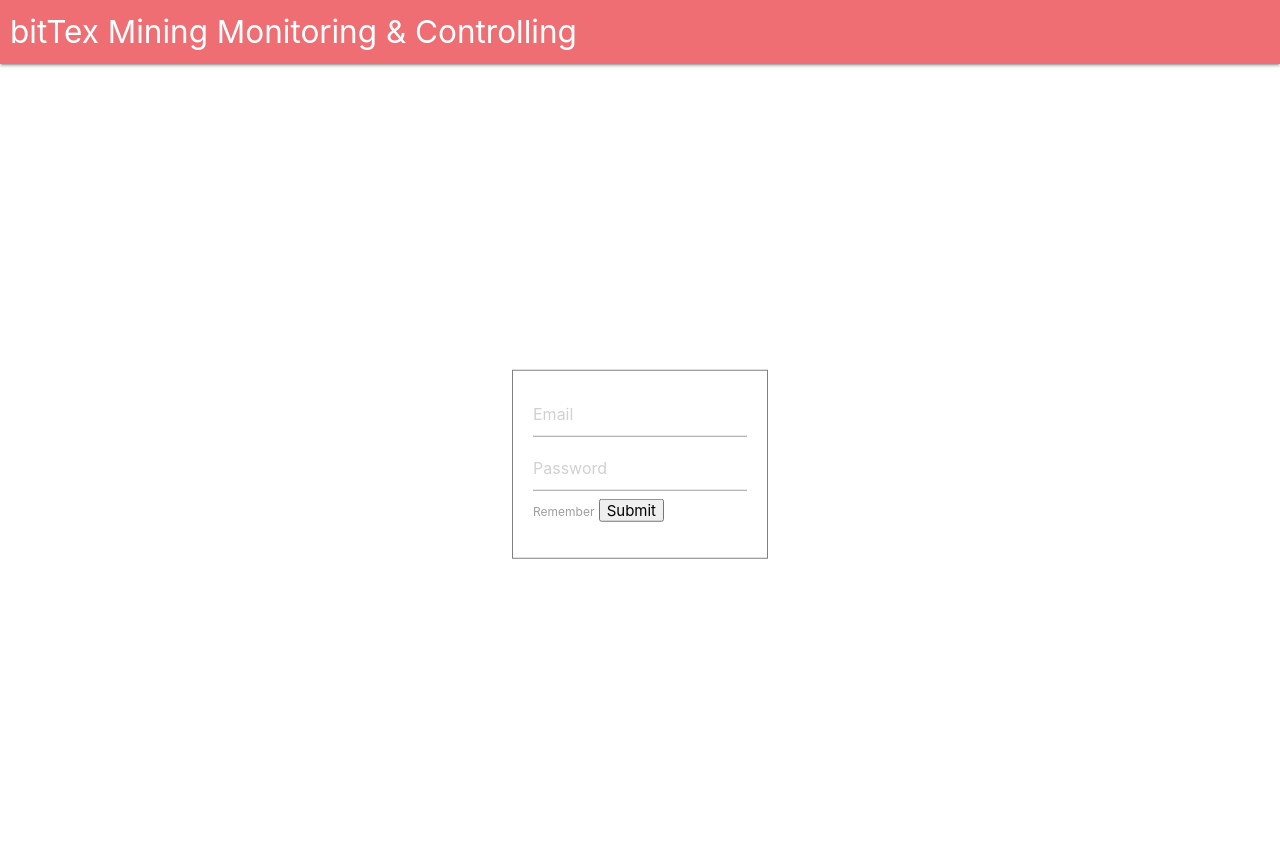
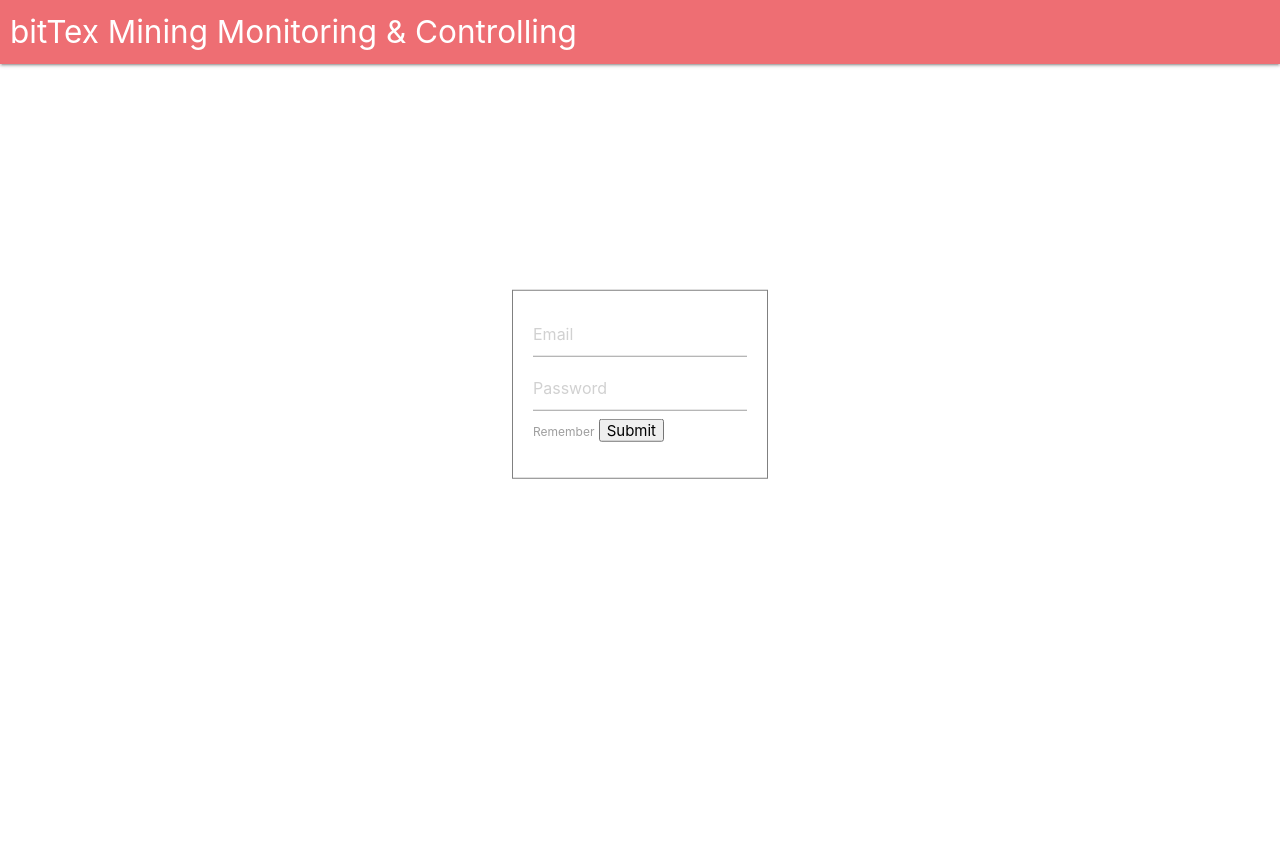
Before and after one commit to jjungreithmeir/minerctl-frontend, a Flask app: template templates/security/login_user.html in a window 1280 px wide. After the commit the page ends 479 px from the top, so only its background shows below. Run offline with Flask 2, Linux system fonts and the light colour scheme; the visitor is signed in with stand-in values (Sample User, id 1); the template is opened without the code that fills it: most values are stand-ins (such as "Sample title", 1, 10 or a date in 2020); form fields are guessed from the names that the template uses; some libraries are stand-ins or nearby versions.

Commit message:
fix style issues

```diff
--- a/static/css/util.css
+++ b/static/css/util.css
@@ -9,6 +9,8 @@
 .m-b-20 { margin-bottom: 20px !important; }
 .m-10 { margin: 10px !important; }
 .m-2 { margin: 2px !important; }
+
+.h-80 { height: 80% !important; }
 
 .font-large { font-size: 20px; }
 .font-medium { font-size: 15px; }
--- a/templates/index.html
+++ b/templates/index.html
@@ -15,7 +15,7 @@
       <div class="float-right">
 
         <div class="input-field float-left m-r-20">
-          <select class="font-white">
+          <select class="font-white" id="cont-select">
             <option value="" disabled selected> Choose a container</option>
             {% for cont in container %}
               <option value="{{ cont }}"> Container {{ cont }}</option>
--- a/templates/security/login_user.html
+++ b/templates/security/login_user.html
@@ -15,7 +15,7 @@
     </div>
   </nav>
 
-  <div class="fill-parent pos-rel">
+  <div class="fill-parent pos-rel h-80">
     <div class="login-field pos-abs trans-center">
       <form action="{{ url_for_security('login') }}" method="POST">
         {{ login_user_form.hidden_tag() }}
```
